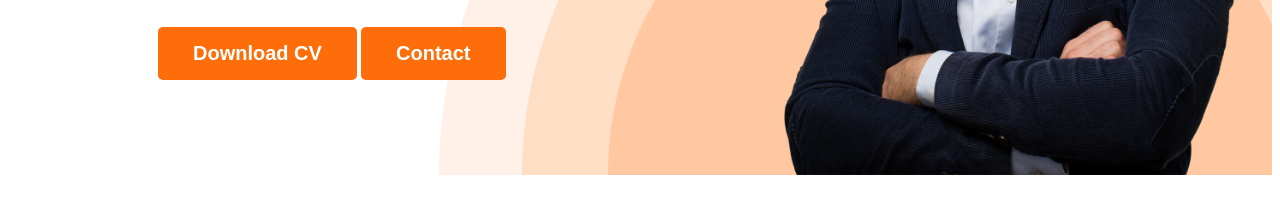
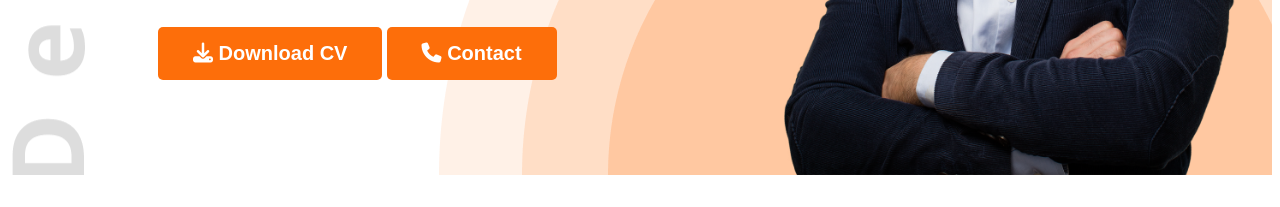
Before and after one commit to sifat2626/Developer-Portfolio, a plain HTML site: page index.html in a window 1280 px wide. Shown: the part 593-800 px from the top of the page. Drawn offline with nearby package versions, Linux system fonts and the light colour scheme.

Commit message:
added fa icons

```diff
--- a/index.html
+++ b/index.html
@@ -31,8 +31,12 @@
             Shot what able cold new see hold.Friendly as an betrayed formerly
             he. Morning because as to society behaved moments.
           </p>
-          <button class="btn-primary">Download CV</button>
-          <button class="btn-primary">Contact</button>
+          <button class="btn-primary">
+            <i class="fa-solid fa-download"></i> Download CV
+          </button>
+          <button class="btn-primary">
+            <i class="fa-solid fa-phone"></i> Contact
+          </button>
         </div>
 
         <img src="images/hardy.png" alt="dp" />
@@ -247,5 +251,9 @@
         </form>
       </div>
     </footer>
+    <script
+      src="https://kit.fontawesome.com/6e71e0e51b.js"
+      crossorigin="anonymous"
+    ></script>
   </body>
 </html>
--- a/styles/style.css
+++ b/styles/style.css
@@ -69,9 +69,9 @@ main section {
 /* header related styles */
 .header {
   background-color: #fff8f3;
-  background: url("../images/header_bg.png");
+  background: url("../images/header_bg.png"), url("../images/developer.png");
   background-repeat: no-repeat;
-  background-position: bottom right;
+  background-position: bottom right, top left;
 }
 
 .banner {
```
